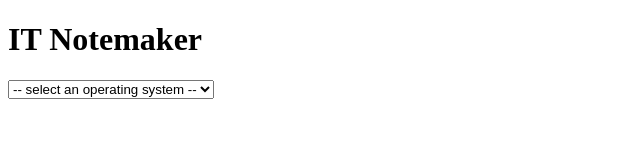
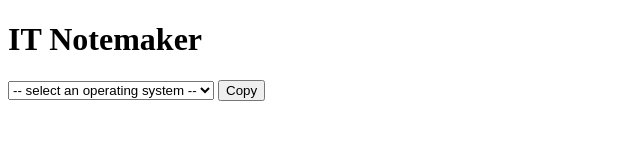
Before and after one commit to simplenotsimpler/it-notemaker, a plain HTML site: page index.html in a window 1280 px wide. Shown: the whole page, without its empty margins (0-640 px from the left). Drawn offline with Linux system fonts and the light colour scheme.

Commit message:
feature: set up form

```diff
--- a/index.html
+++ b/index.html
@@ -6,14 +6,17 @@
     <title>IT Notemaker</title>
   </head>
   <body>
+    <!-- TODO: styling -->
     <h1>IT Notemaker</h1>
-    <!-- TODO: put this in a form -->
-    <select name="os-list" id="os-list">
-      <option>-- select an operating system --</option>
-    </select>
+
+    <form>
+      <select name="os-list" id="os-list">
+        <option>-- select an operating system --</option>
+      </select>
+      <button type="submit">Copy</button>
+    </form>
 
     <script>
-      console.log("script tag js");
       //data arrays
       operatingSystems = ["Windows 10", "Windows 11"];
 
@@ -31,6 +34,7 @@
       const osList = document.getElementById("os-list");
       addOptions(operatingSystems, osList);
 
+      //
     </script>
   </body>
 </html>
```
